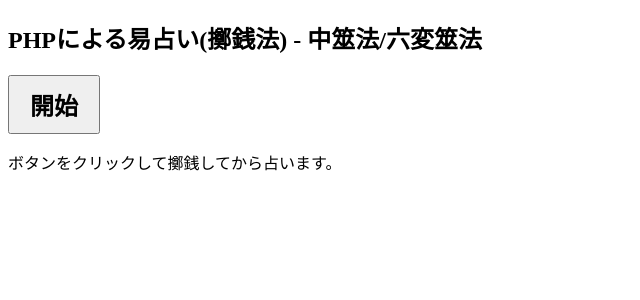
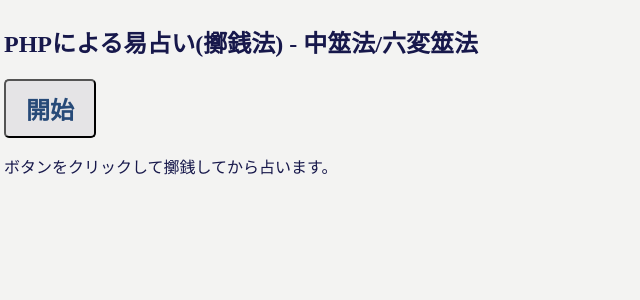
Before and after one commit to reinforchu/EkiPHP, a PHP site: page / in a window 1280 px wide. Shown: the top 300 px of the page, without its empty margins (0-640 px from the left). Run offline with PHP 8.4, Linux system fonts and the light colour scheme.

Commit message:
八卦を難しい方の漢字に変更
CSSデザイン変えた

```diff
--- a/Eki.php
+++ b/Eki.php
@@ -44,7 +44,7 @@
 		++$ext;
 	}
 
-	// Replace yo
+	// 陰陽
  	if ($eki[$i]['inyo'] == '6') { $eki[$i]['inyo'] = '老陽'; }
 	if ($eki[$i]['inyo'] == '7') { $eki[$i]['inyo'] = '少陰'; }
 	if ($eki[$i]['inyo'] == '8') { $eki[$i]['inyo'] = '少陽'; }
@@ -99,14 +99,14 @@
 $ka64[] = ka64($hakkei[4] . $hakkei[5]);
 
 function ka8($ka) {
-	if (EKI_ROYO . EKI_ROYO . EKI_ROYO === $ka) { return "天"; }
-	if (EKI_ROYO . EKI_ROYO . EKI_SHOIN === $ka) { return "風"; }
-	if (EKI_ROYO . EKI_SHOIN . EKI_ROYO === $ka) { return "火"; }
-	if (EKI_ROYO . EKI_SHOIN . EKI_SHOIN === $ka) { return "山"; }
-	if (EKI_SHOIN . EKI_ROYO . EKI_ROYO === $ka) { return "沢"; }
-	if (EKI_SHOIN . EKI_ROYO . EKI_SHOIN === $ka) { return "水"; }
-	if (EKI_SHOIN . EKI_SHOIN . EKI_ROYO === $ka) { return "雷"; }
-	if (EKI_SHOIN . EKI_SHOIN . EKI_SHOIN === $ka) { return "地"; }
+	if (EKI_ROYO . EKI_ROYO . EKI_ROYO === $ka) { return "乾"; }
+	if (EKI_ROYO . EKI_ROYO . EKI_SHOIN === $ka) { return "巽"; }
+	if (EKI_ROYO . EKI_SHOIN . EKI_ROYO === $ka) { return "離"; }
+	if (EKI_ROYO . EKI_SHOIN . EKI_SHOIN === $ka) { return "艮"; }
+	if (EKI_SHOIN . EKI_ROYO . EKI_ROYO === $ka) { return "兌"; }
+	if (EKI_SHOIN . EKI_ROYO . EKI_SHOIN === $ka) { return "坎"; }
+	if (EKI_SHOIN . EKI_SHOIN . EKI_ROYO === $ka) { return "震"; }
+	if (EKI_SHOIN . EKI_SHOIN . EKI_SHOIN === $ka) { return "坤"; }
 	return 0;
 }
 
--- a/View.php
+++ b/View.php
@@ -10,7 +10,9 @@
         <meta name="description" content="PHPで擲銭法の易占いをします">
         <meta name="keywords" content="易占い,php">
 		<meta name="author" content="reinforchu">
-        <title>PHPによる易占い（疑似擲銭法）</title>
+		<title>PHPによる易占い（疑似擲銭法）</title>
+		<link rel="shortcut icon" href="./assets/icon/favicon.ico">
+        <link rel="icon" type="image/gif" href="./assets/icon/animated_favicon1.gif">
 		<link rel="stylesheet" href="./assets/css/style.css">
 		<script type="text/javascript" src="./assets/script/common.js"></script>
     </head>
--- a/assets/css/style.css
+++ b/assets/css/style.css
@@ -1,7 +1,14 @@
 @charset "UTF-8";
 
+html, body {
+    background-color: #f3f3f2;
+    color: #17184b;
+    margin: 0 auto;
+    padding: 2px;
+}
+
 table {
-    width: 480px;
+    width: 500px;
     border: 2px #2b2b2b solid;
 }
 
@@ -10,7 +17,10 @@
     border: 2px #2b2b2b solid;
 }
 button {
+    color: #274a78;
     font-size: 1.5em;
     font-weight: bold;
     padding: 10px 20px;
+    border-radius: 5px;
+    background: #e5e4e6 none repeat scroll 0 0;
 }
```
Also changed, not shown: assets/icon/animated_favicon1.gif (added), assets/icon/favicon.ico (added).
